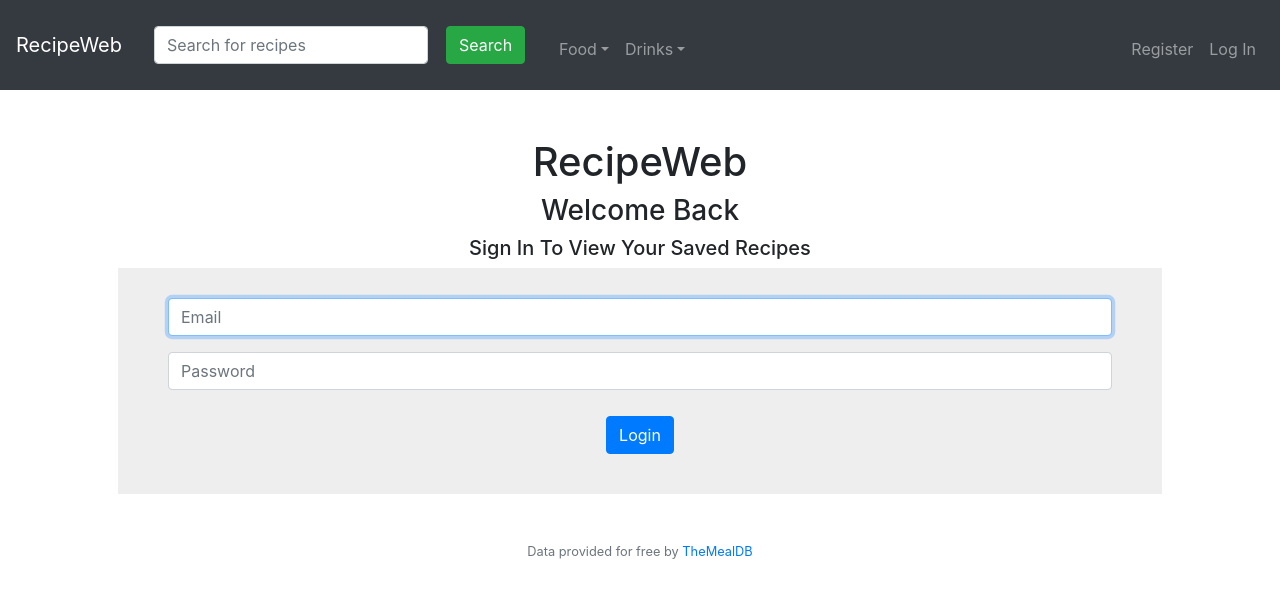
After one commit to Spoonzio/RecipeWeb, a Flask app: page /login in a window 1280 px wide. The commit adds this page. Shown: the top 598 px of the page. Run offline with Flask 2, Linux system fonts and the light colour scheme; some libraries are stand-ins or nearby versions.

Commit message:
Added log in and register function. Each individual recipe page have a dynamic save button

```diff
--- a/application.py
+++ b/application.py
@@ -87,26 +87,61 @@ def search():
 @app.route("/food", methods=["POST", "GET"])
 @app.route("/item", methods = ["GET", "POST"])
 def item():
-    term = str(request.args.get("q")).lower()
-    #strip
-    if not term:
+    if request.method == "POST":
+        if 'user_id' in session:
+            temp = checksaved()
+
+            if isinstance(temp, list):
+                db.execute("INSERT INTO saved(id, user, recipe, food) VALUES (NULL, :user, :re, :food)", user = session["user_id"], re = temp[0], food = temp[1])
+                flash("Recipe is saved", "success")
+
+            elif temp == None:
+                flash("Recipe is already saved", "info")
+
+            elif temp == False:
+                return render_template("500.html"), 500
+
+        else:
+            return redirect("/login")
+
+    else:
+        term = str(request.args.get("q")).lower()
+
+        if not term:
+            return redirect("/")
+
+        if 'user_id' in session:
+            butt = "Save To Your Account"
+            butdisable = "enabled"
+
+        else:
+            butt = "You Must Be Logged In To Save Recipes"
+            butdisable = "disabled"
+
+        result = db.execute("SELECT * FROM recipes WHERE LOWER(Meal) =  :term ", term = term)
+        if not result :
+            try:
+                result = db.execute("SELECT * FROM drinks WHERE LOWER(Drink) = :term", term = term)
+                steps = step_extract(result)
+
+                return render_template("drink.html", result = result, steps = steps, butt = butt, disabled = butdisable)
+            except(KeyError, TypeError, ValueError):
+                return render_template("404.html"), 404
+
+        steps = step_extract(result)
+        return render_template("food.html", result = result, steps = steps, butt = butt, disabled = butdisable)
+
+@app.route("/saved")
+@login_required
+def saved():
+    if 'user_id' not in session:
         return redirect("/")
-
-    result = db.execute("SELECT * FROM recipes WHERE LOWER(Meal) =  :term ", term = term)
-    if not result :
-        try:
-            result = db.execute("SELECT * FROM drinks WHERE LOWER(Drink) = :term", term = term)
-            steps = step_extract(result)
-
-            return render_template("drink.html", result = result, steps = steps)
-        except(KeyError, TypeError, ValueError):
-            return render_template("404.html")
-
-    steps = step_extract(result)
-    return render_template("food.html", result = result, steps = steps)
+    else:
+        #look up saved recipe
+        return render_template("saved.html")
 
 
-@app.route("/login", methods=["POST", "GET"])
+@app.route("/login", methods = ["GET", "POST"])
 def login():
     session.clear()
 
@@ -115,67 +150,66 @@ def login():
         password = request.form.get("password")
 
         if not email:
-            return #error message
+            flash("Missing Email", "danger")
+            return render_template("login.html"),400
         elif not password:
-            emessage = "missing password"
-            return render_template("login.html", emessage=emessage)
+            flash("Missing Password", "danger")
+            return render_template("login.html"),400
 
         info = db.execute("SELECT * FROM user WHERE email = :email", email=email)
         if len(info) != 1 or not check_password_hash(info[0]["hash"], password):
-            emessage = "invalid email or password"
-            return render_template("login.html", emessage=emessage)
+            flash("Invalid Email Or Password", "danger")
+            return render_template("login.html"),400
         else:
-            session["user_id"] = rows[0]["id"]
+            session["user_id"] = info[0]["id"]
             return redirect("/")
 
     else:
-        return render_template("login.html", emessage = None)
+        return render_template("login.html")
 
 
-@app.route("/register")
+@app.route("/register", methods=["POST", "GET"])
 def register():
     # Register user
-
     if request.method == "POST":
         # Ensure username was submitted
         email = request.form.get("email")
         name = request.form.get("name")
         password = request.form.get("password")
-        compassword = request.form.get("comfirmation")
+        compassword = request.form.get("confirmation")
 
         if not email:
-            emessage = "Missing Email"
-            return render_template("register.html",emessage=emessage)
+            flash("Missing Email", 'danger')
+            return render_template("register.html")
 
         # Ensure password was submitted
         elif not password:
-            emessage = "Missing Password"
-            return render_template("register.html",emessage=emessage)
+            flash("Missing Password", 'danger')
+            return render_template("register.html")
 
         elif not compassword:
-            emessage = "Confirm Password"
-            return render_template("register.html",emessage=emessage)
+            flash("Please Confirm Password", 'danger')
+            return render_template("register.html")
 
         # Query database for username
         info = db.execute("SELECT * FROM user WHERE email = :email", email=email)
 
         if len(info) != 0:
-            emessage = "User exists already"
-            return render_template("register.html",emessage=emessage)
-
+            flash("User Already Exists", 'danger')
+            return render_template("register.html")
 
         else:
             if password != compassword:
-                emessage = "Must provide matching password"
-                return render_template("register.html",emessage=emessage)
+                flash("Must Provide Matching Password", 'danger')
+                return render_template("register.html")
 
             else:
                 hashpw = generate_password_hash(password)
-                db.execute("INSERT INTO user ('id','email','hash') VALUES (NULL, :ue, :pw)", ue=email, pw=hashpw)
+                db.execute("INSERT INTO user ('id','name','email','hash') VALUES (NULL,:un, :ue, :pw)",un=name, ue=email, pw=hashpw)
 
             # Remember which user has logged in
-            rows = db.execute("SELECT * FROM user WHERE email = :email", email=email)
-            session["user_id"] = rows[0]["id"]
+            info = db.execute("SELECT * FROM user WHERE email = :email", email=email)
+            session["user_id"] = info[0]["id"]
 
             # Redirect user to home page
             return redirect("/")
@@ -187,14 +221,14 @@ def register():
 
 @app.route("/check", methods=["GET"])
 def check():
-    username = request.args.get("username")
-    info = db.execute("SELECT username FROM users WHERE username = :username", username=username)
+    email = request.args.get("email")
+    info = db.execute("SELECT email FROM user WHERE email = :email", email = email)
 
     if not info:
         # if both true which user exists in DB
        return jsonify(True)
 
-    elif username and (info[0]['username'] == username):
+    elif email and (info[0]['email'] == email):
         # if both true which user exists in DB
         return jsonify(False)
 
@@ -202,6 +236,7 @@ def check():
         return jsonify(False)
 
 @app.route("/logout")
+@login_required
 def logout():
     # Log user out
     # Forget any user_id
@@ -213,17 +248,38 @@ def logout():
 
 @app.errorhandler(404)
 def page_not_found(e):
-    return render_template("404.html")
+    return render_template("404.html"), 404
 
 @app.errorhandler(500)
 def page_not_found(e):
-    return render_template("500.html")
+    return render_template("500.html"), 500
 
 def step_extract(fresult):
     instruction = str(fresult[0]['Instructions'])
     steps = instruction.split(". ")
 
     return steps
+
+
+def checksaved():
+    term = str(request.args.get("q")).lower()
+
+    re_id = [elem['DrinkID'] for elem in db.execute("SELECT idMeal FROM recipes WHERE LOWER(Meal) = :search", search=term)]
+    food = True
+
+    if not re_id:
+        re_id = [elem['DrinkID'] for elem in db.execute("SELECT DrinkID FROM drinks WHERE LOWER(Drink) = :search", search=term)]
+        food = False
+
+        if not re_id:
+            return(False)
+
+    exist = db.execute("SELECT * FROM saved WHERE recipe = :re AND user = :user", user = session["user_id"], re = re_id)
+
+    if exist == None:
+        return([re_id, food])
+    else:
+        return(None)
 
 
 def lookup():
--- a/static/styles.css
+++ b/static/styles.css
@@ -6,6 +6,16 @@
 
     margin-left: 100px;
     margin-right: 100px;
+}
+
+nav-link{
+    border-style: solid;
+    border-color: navy;
+    border-width: 3px;
+}
+
+button{
+    margin: 10px;
 }
 
 img {
--- a/templates/index.html
+++ b/templates/index.html
@@ -33,7 +33,7 @@
         }
 
     </style>
-
+    <form action="/" id = "index" method = 'POST'>
         <div id="banner" class="carousel slide" data-ride="carousel">
             <!-- Indicators -->
             <ul class="carousel-indicators">
@@ -127,5 +127,5 @@
                 </div>
             {% endfor %}
         </div>
-
+    </form>
 {% endblock %}
--- a/templates/layout.html
+++ b/templates/layout.html
@@ -43,7 +43,7 @@
             </nav>
 
             <div class="collapse navbar-collapse" id="navbar">
-                <ul class="navbar-nav ml-auto mt-2">
+                <ul class="navbar-nav mr-auto mt-2">
                     <li class="nav-item dropdown">
                         <a class="nav-link dropdown-toggle" id="foodbardrop" data-toggle="dropdown">Food</a>
                         <div class="dropdown-menu">
@@ -97,24 +97,27 @@
 
         {% if get_flashed_messages() %}
             <header>
-                <div class="alert alert-primary border text-center" role="alert">
-                    {{ get_flashed_messages() | join(" ") }}
-                </div>
+                {% with messages = get_flashed_messages(with_categories=true) %}
+                    {% if messages %}
+                            {% for category, message in messages %}
+                                <div class="alert alert-{{ category }}" style = "text-align: center;">
+                                    <strong>{{ message }}!</strong>
+                                </div>
+                            {% endfor %}
+                    {% endif %}
+                {% endwith %}
             </header>
         {% endif %}
 
-
         <main class="container p-5" style = >
-            <style>
-
-            </style>
             {% block main %}{% endblock %}
         </main>
 
-        <footer class="small text-center text-muted">
-            Data provided for free by <a href="https://www.themealdb.com/">TheMealDB</a>
-        </footer>
-
     </body>
 
+    <footer class="small text-center text-muted">
+        Data provided for free by <a href="https://www.themealdb.com/">TheMealDB</a>
+    </footer>
+
+
 </html>
--- /dev/null
+++ b/templates/login.html
@@ -0,0 +1,45 @@
+{% extends "layout.html" %}
+
+{% block title %}
+    Register
+{% endblock %}
+
+{% block main %}
+<script>
+    // $('document').ready(function(){
+    //     $('form').on('submit', function(e){
+    //         e.preventDefault();
+    //         var email = document.getElementById("email").value;
+    //         $.get('/check?email=' + email, function(response){
+    //             if (response == true) {
+    //                 alert('Email Does Not Exist, Please Register');
+    //                 document.getElementById('login').reset();
+    //                 $('#email').focus();
+    //             }
+    //             else
+    //             {
+    //                 (document).getElementById('login').submit();
+    //             }
+    //         })
+    //     })
+    // })
+</script>
+
+<form action="/login" id='login' method = 'POST'>
+    <h1>RecipeWeb</h1>
+    <h3>Welcome Back</h3>
+    <h5>Sign In To View Your Saved Recipes</h5>
+    <div class = "container-form" style = "padding: 30px 50px; background-color: #EEE;">
+        <div class="form-group">
+            <input autocomplete="off" autofocus class="form-control" id='email' name="email" placeholder="Email" type="text">
+        </div>
+
+        <div class="form-group">
+            <input autocomplete="off" class="form-control" name="password" id='password' placeholder="Password" type="password">
+        </div>
+
+        <button class="btn btn-primary" type="submit">Login</button>
+
+    </div>
+</form>
+{% endblock %}
--- a/templates/search.html
+++ b/templates/search.html
@@ -5,8 +5,10 @@
 {% endblock %}
 
 {% block main %}
+
+<form action="/search" id = "search">
+
     <div class="container">
-
         {% if titl %}
             <h1>
                 {{titl}}
@@ -30,4 +32,5 @@
     </div>
 
     <a href="/">Home</a>
+</form>
 {% endblock %}
--- a/test.py
+++ b/test.py
@@ -4,8 +4,9 @@ import random
 import re
 
 db = SQL("sqlite:///recipe.db")
-
-
+term = "Mojito".lower()
+result = db.execute("SELECT DrinkID FROM drinks WHERE LOWER(Drink) = :search", search=term)
+print(str(result))
 
 # fcategory = [elem['Category'] for elem in db.execute("SELECT DISTINCT Category FROM recipes")]
 # dcategory = [elem['Category'] for elem in db.execute("SELECT DISTINCT Category FROM drinks")]
```
Also changed, not shown: templates/404.html (+15 -3 lines), templates/500.html (+8 -2 lines), templates/drink.html (+5 -2 lines), templates/food.html (+5 -4 lines), templates/register.html (+8 -1 lines), recipe.db, static/404.png. Lines whose indentation alone changed are shown as unchanged.
